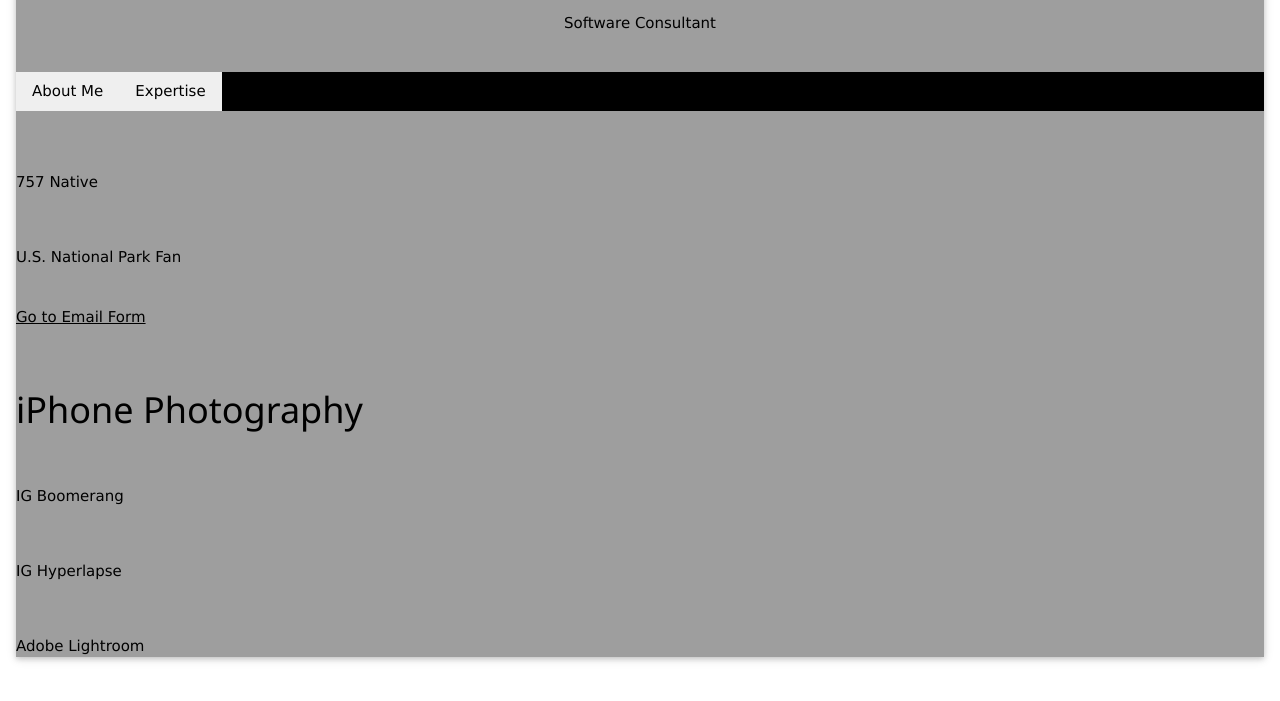
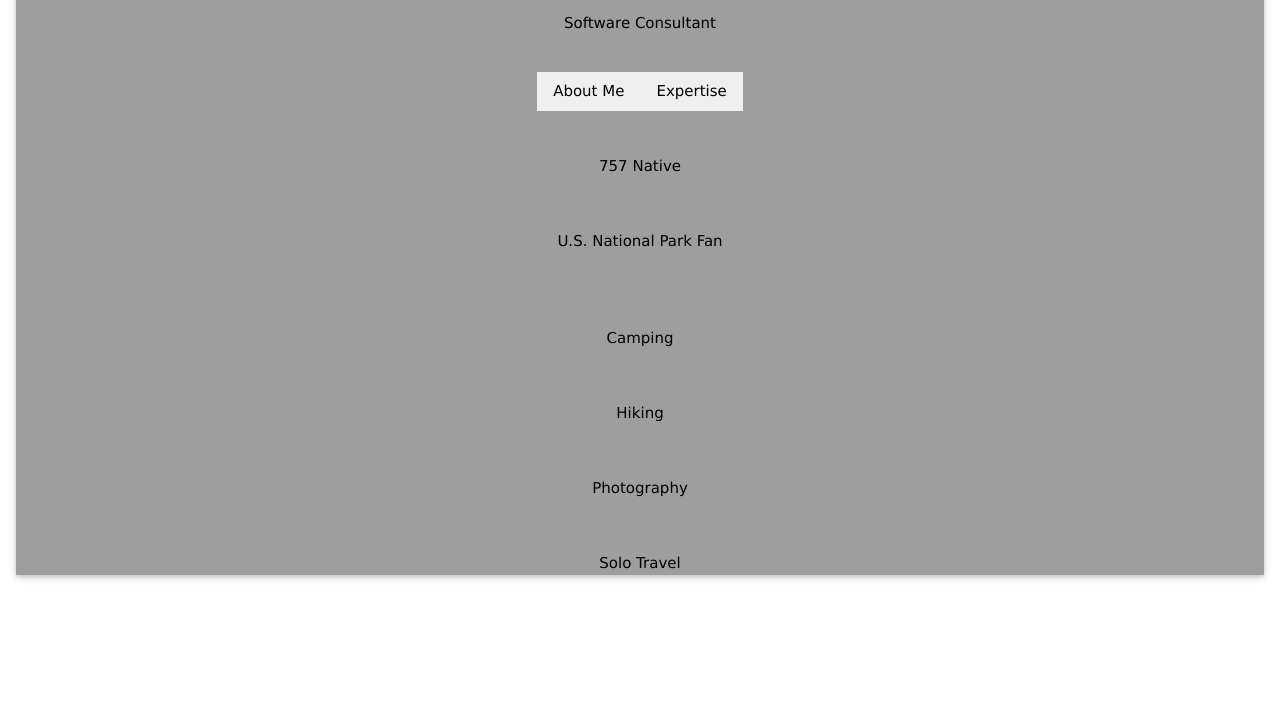
Before and after one commit to aaguinaldo/aaguinaldo.github.io, a plain HTML site: page index.html in a window 1280 px wide. Shown: the part 517-1218 px from the top of the page. After the commit the page ends 1152 px from the top, so only its background shows below. Drawn offline with nearby package versions, Linux system fonts and the light colour scheme.

Commit message:
Update index.html

```diff
--- a/index.html
+++ b/index.html
@@ -15,37 +15,34 @@
   </head>
   <body>
     <div class="w3-container">
-       <div class="w3-card-2 w3-gray">
+       <div class="w3-card-2 w3-gray w3-center">
          <img src="Profile_Pic.png" alt="Photo of Aaron">
          <div class="w3-container w3-center">
             <h1>Aaron Aguinaldo</h1>
             <p>Software Consultant</p>
             <br>
          </div>
-             <div class="w3-bar w3-black">
+             <div class="w3-bar w3-black w3-center">
                 <button class="w3-bar-item" onclick="openCity(event, 'AboutMe')">About Me</button>
-                <button class="w3-bar-item" onclick="openCity(event, 'Expertise')">Expertise</button>
+                <button class="w3-bar-item" onclick="openCity(event, 'Hobbies')">Expertise</button>
              </div>
                 <div id="AboutMe" class="tabcontent">
-                  <br>
                   <br>
                   <p>757 Native</p>
                   <br>
                   <p>U.S. National Park Fan</p>
                   <br>
-                  <a href="form.html">Go to Email Form</a>
                </div>
 
                <div id="Expertise" class="tabcontent">
                  <br>
+                  <p>Camping</p>
                  <br>
-                  <h1>iPhone Photography</h1>
+                  <p>Hiking</p>
                  <br>
-                  <p>IG Boomerang</p>
+                 <p>Photography</p>
                  <br>
-                 <p>IG Hyperlapse</p>
-                 <br>
-                 <p>Adobe Lightroom</p>
+                 <p>Solo Travel</p>
          </div>
       </div>
     </div>
```
